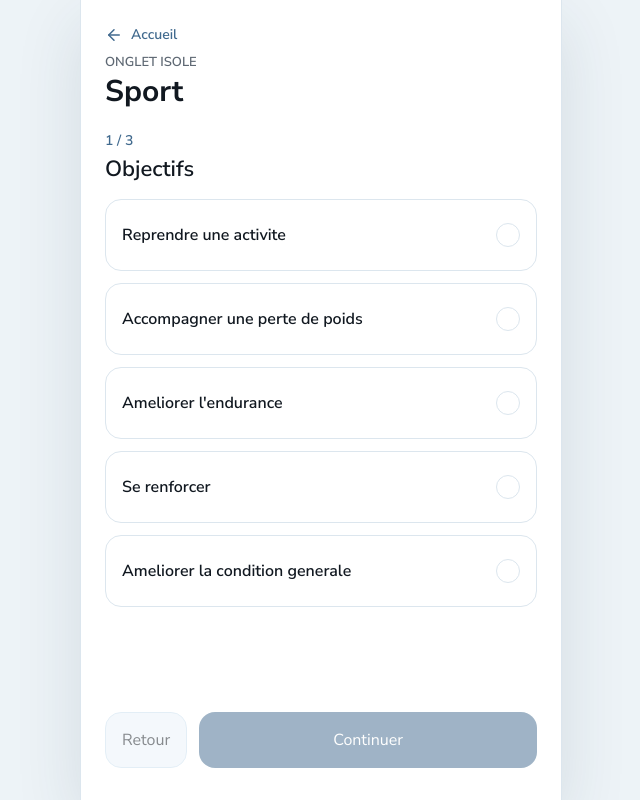
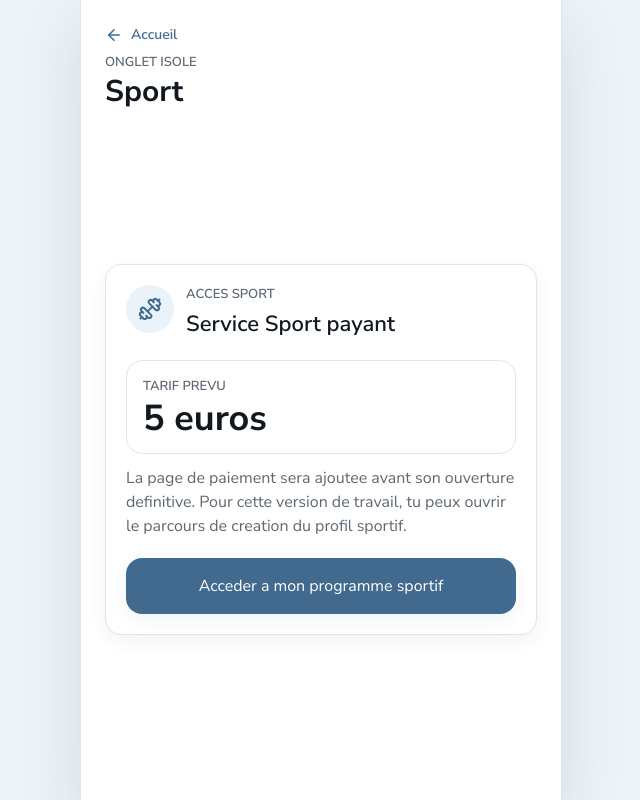
Before and after one commit to Maliiik-coder/projet-centenaire, a Next.js app: page /sport in a window 1280 px wide. Shown: the whole page, without its empty margins (319-959 px from the left). Built offline with nearby package versions, Linux system fonts and the light colour scheme.

Commit message:
Add Sport paid access gate

```diff
--- a/src/features/sport/SportApp.tsx
+++ b/src/features/sport/SportApp.tsx
@@ -90,6 +90,7 @@ import {
 } from "@/services/sport/sportAssessmentService";
 
 type SportView =
+  | "access"
   | "home"
   | "onboarding"
   | "assessment"
@@ -214,7 +215,7 @@ export function SportApp() {
       const stored = loadSportLocalData();
       setData(stored);
       setSelectedDuration(stored.profile?.usualDurationMinutes ?? 15);
-      setView(stored.profile?.questionnaireCompleted ? "home" : "onboarding");
+      setView(stored.profile?.questionnaireCompleted ? "home" : "access");
       setLoaded(true);
     }, 0);
 
@@ -288,6 +289,11 @@ export function SportApp() {
     setView("home");
   }
 
+  function openSportProgram(): void {
+    setOnboardingStep(0);
+    setView(data.profile?.questionnaireCompleted ? "home" : "onboarding");
+  }
+
   function completeAssessment(results: SportAssessmentLevelResults): void {
     const profile = data.profile;
     if (!profile) {
@@ -309,7 +315,7 @@ export function SportApp() {
   function generateSession(): void {
     const profile = data.profile;
     if (!profile) {
-      setView("onboarding");
+      setView("access");
       return;
     }
 
@@ -425,6 +431,9 @@ export function SportApp() {
     <main className="pc-screen">
       <div className="pc-screen-inner mx-auto flex w-full max-w-[var(--pc-content-max-width)] flex-col gap-5">
         <SportHeader view={view} onNavigate={setView} />
+        {view === "access" ? (
+          <SportAccessView onOpen={openSportProgram} />
+        ) : null}
         {view === "onboarding" ? (
           <OnboardingView
             draft={draft}
@@ -519,7 +528,7 @@ export function SportApp() {
                 persist(empty);
                 setDraft(createDefaultSportOnboardingDraft());
                 setOnboardingStep(0);
-                setView("onboarding");
+                setView("access");
               }
             }}
           />
@@ -553,7 +562,7 @@ function SportHeader({
           Sport
         </h1>
       </div>
-      {view !== "onboarding" ? (
+      {view !== "access" && view !== "onboarding" ? (
         <div className="flex shrink-0 gap-2">
           <Button
             aria-label="Historique Sport"
@@ -574,6 +583,48 @@ function SportHeader({
         </div>
       ) : null}
     </header>
+  );
+}
+
+function SportAccessView({ onOpen }: { onOpen: () => void }) {
+  return (
+    <section className="flex flex-1 flex-col justify-center gap-4">
+      <Surface className="grid gap-5 p-5">
+        <div className="flex items-start gap-3">
+          <div className="flex h-12 w-12 shrink-0 items-center justify-center rounded-full bg-[var(--pc-color-primary-soft)] text-[var(--pc-color-primary)]">
+            <Dumbbell aria-hidden="true" size={24} />
+          </div>
+          <div className="min-w-0">
+            <p className="text-[length:var(--pc-font-size-meta)] font-semibold uppercase text-[var(--pc-color-text-muted)]">
+              Acces Sport
+            </p>
+            <h2 className="mt-1 text-[length:var(--pc-font-size-section-title)] leading-8 font-semibold text-[var(--pc-color-text)]">
+              Service Sport payant
+            </h2>
+          </div>
+        </div>
+
+        <div className="grid gap-3">
+          <div className="rounded-[var(--pc-radius-card)] border border-[var(--pc-color-border)] bg-[var(--pc-color-surface-muted)] p-4">
+            <p className="text-[length:var(--pc-font-size-meta)] font-semibold uppercase text-[var(--pc-color-text-muted)]">
+              Tarif prevu
+            </p>
+            <p className="mt-1 text-4xl font-bold leading-none text-[var(--pc-color-text)]">
+              5 euros
+            </p>
+          </div>
+          <p className="text-[length:var(--pc-font-size-body)] leading-6 text-[var(--pc-color-text-muted)]">
+            La page de paiement sera ajoutee avant son ouverture definitive.
+            Pour cette version de travail, tu peux ouvrir le parcours de
+            creation du profil sportif.
+          </p>
+        </div>
+
+        <Button className="min-h-12" onClick={onOpen}>
+          Acceder a mon programme sportif
+        </Button>
+      </Surface>
+    </section>
   );
 }
 
```
